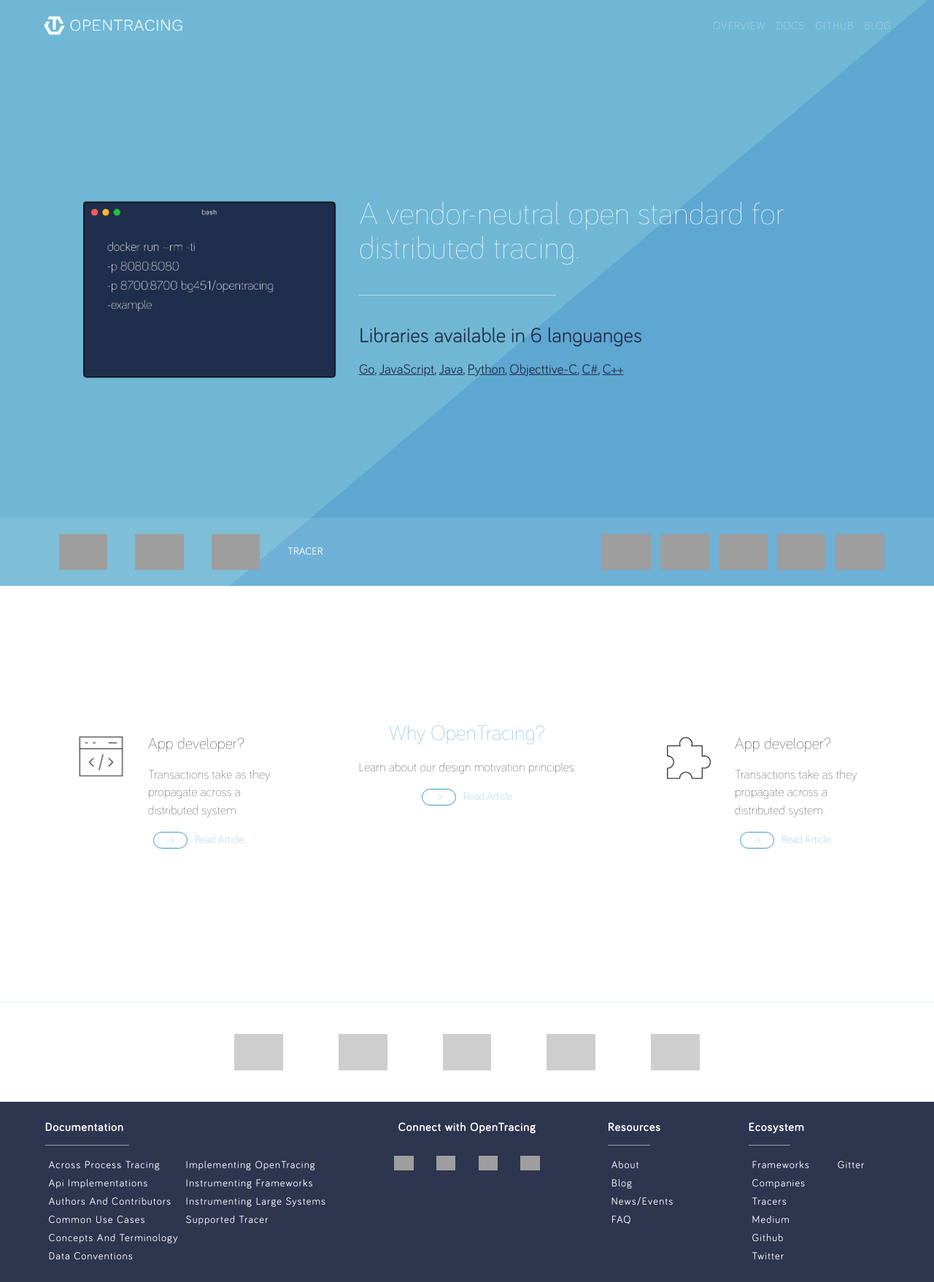
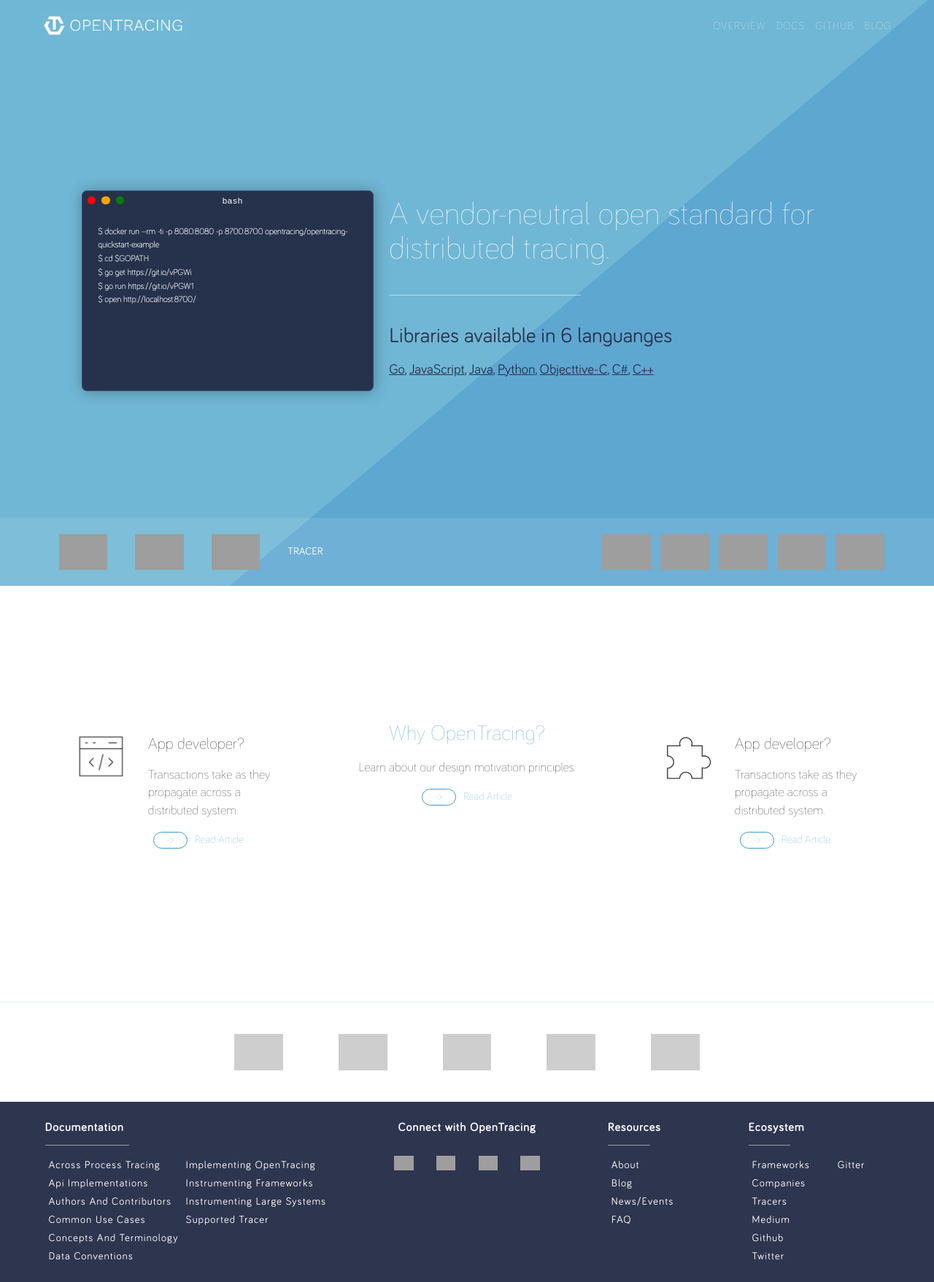
Before and after one commit to reimertz/opentracing.io_old, a Jekyll site: the page built from pages/index.md, in a window 1280 px wide, cut to the strip 0-1757 px from the top of the page. Shown: the whole strip at 73% size. Built offline with Jekyll 4.4.1, drawn with Linux system fonts in a browser that asks for light colours; grey boxes are pictures that could not be loaded.

Commit message:
added new "bash" window, still need to add responsivness to it.

```diff
--- a/_includes/hero.html
+++ b/_includes/hero.html
@@ -1,8 +1,8 @@
 <section class="hero landing-page">
   <div class="hero__content">
-    <figure class="hero__figure">
-      <img  src="img/code.png" alt="" />
-    </figure>
+
+    {% include window.html %}
+
     <section class="hero__copy">
       <h1 class="bariol-thin">A vendor-neutral open standard for distributed tracing.</h1>
       <div class="line"></div>
--- /dev/null
+++ b/_includes/window.html
@@ -0,0 +1,19 @@
+<section class="window">
+  <header class="window__header">
+    <div class="window__header__button__red"></div>
+    <div class="window__header__button__orange"></div>
+    <div class="window__header__button__green"></div>
+    <div class="window__header__title">bash</div>
+  </header>
+
+  <div class="window__content">
+    <pre>
+$ docker run --rm -ti -p 8080:8080 -p 8700:8700 opentracing/opentracing-quickstart-example
+$ cd $GOPATH
+$ go get https://git.io/vPGWi
+$ go run https://git.io/vPGW1
+$ open http://localhost:8700/
+    </pre>
+
+  </div>
+</section>
--- a/_sass/_variables.scss
+++ b/_sass/_variables.scss
@@ -1,8 +1,7 @@
 
 $max-width: 1200px;
 
-$blue-black: #24304a;
-
+$blue-black: #26324c;
 $blue: #70b7d5;
 $dark-blue: #5ea7d1;
 $darker-blue: #4098c8;
--- a/_sass/main.scss
+++ b/_sass/main.scss
@@ -9,6 +9,7 @@
 @import '_components/header';
 @import '_components/footer';
 @import '_components/hero';
+@import '_components/window';
 @import '_components/logo-bar';
 @import '_components/why';
 @import '_components/companies';
```
Also changed, not shown: _sass/_components/window.scss (added, +54 -0 lines), css/window.css (added, +39 -0 lines), css/main.css.
